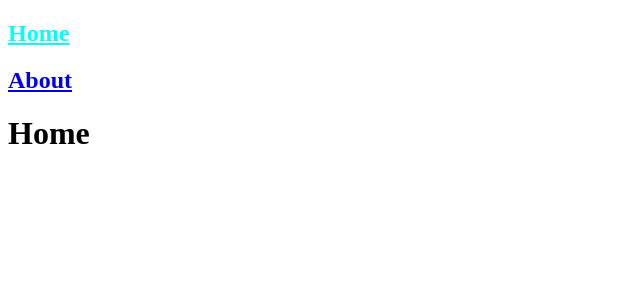
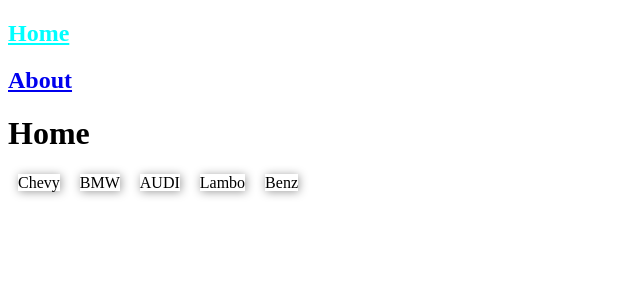
Before and after one commit to rahulbabu7/vueRouter, a Vue app: page / in a window 1280 px wide. Shown: the top 300 px of the page, without its empty margins (0-640 px from the left). Built offline with nearby package versions, Linux system fonts and the light colour scheme.

Commit message:
added Router link idea

```diff
--- /dev/null
+++ b/src/data/cars.json
@@ -0,0 +1,33 @@
+[
+    {
+        "id":1,
+        "name": "Chevy",
+        "price":"15000$",
+        "year":2015
+    },
+    {
+        "id":2,
+        "name": "BMW",
+        "price":"29000$",
+        "year":2011
+    },
+    {
+        "id":3,
+        "name": "AUDI",
+        "price":"18000$",
+        "year":2010
+    },
+    {
+        "id":4,
+        "name": "Lambo",
+        "price":"19000$",
+        "year":2014
+    },
+    {
+        "id":5,
+        "name": "Benz",
+        "price":"34000$",
+        "year":2016
+    }
+
+]
--- a/src/router/index.js
+++ b/src/router/index.js
@@ -2,6 +2,7 @@
 import { createRouter,createWebHistory } from "vue-router";
 import Home from '../views/Home.vue';
 import About from '../views/About.vue';
+import Car from '../views/Car.vue';
 const router = createRouter({
  history:createWebHistory(import.meta.env.BASE_URL),
  routes : [
@@ -14,6 +15,11 @@
         path:'/about',
         name:'about',
         component:About
+    },
+    {
+        path:'/cars/:id',   //: is used for dynamic path
+        name:'car',
+        component:Car
     }
  ]
 })
--- /dev/null
+++ b/src/views/Car.vue
@@ -0,0 +1,16 @@
+<script setup>
+import { useRoute } from 'vue-router'; //used to extract the id from the path
+
+const route = useRoute();
+console.log(route.params)
+//For example, if your route configuration defines a route like /products/:productId, and you navigate to a URL like /products/123, the params object might look something like { productId: "123" }.
+
+</script>
+
+<template>
+
+        <h1>
+            car
+        </h1>
+
+</template>
--- a/src/views/Home.vue
+++ b/src/views/Home.vue
@@ -4,10 +4,33 @@
         Home
     </h1>
  </header>
+ <main>
+    <section v-for="car in cars" :key="car.id">
+        <section>
+         <RouterLink :to="`/cars/${car.id}`">
+            <!-- dynamically binding the car.id  so we use template literals and  -->
+            {{ car.name }}
+         </RouterLink>
+        </section>
+
+    </section>
+ </main>
 </template>
 <script setup>
+import cars from '../data/cars.json'
+import { RouterLink } from 'vue-router';
 
 </script>
 
 <style scoped>
+main{
+    display: flex;
+}
+a{
+    text-decoration: none;
+    color: black;
+    width: 100%;
+    box-shadow: 1px 1px 10px rgba(0, 0, 0,0.388);
+    margin: 10px;
+}
 </style>
```
